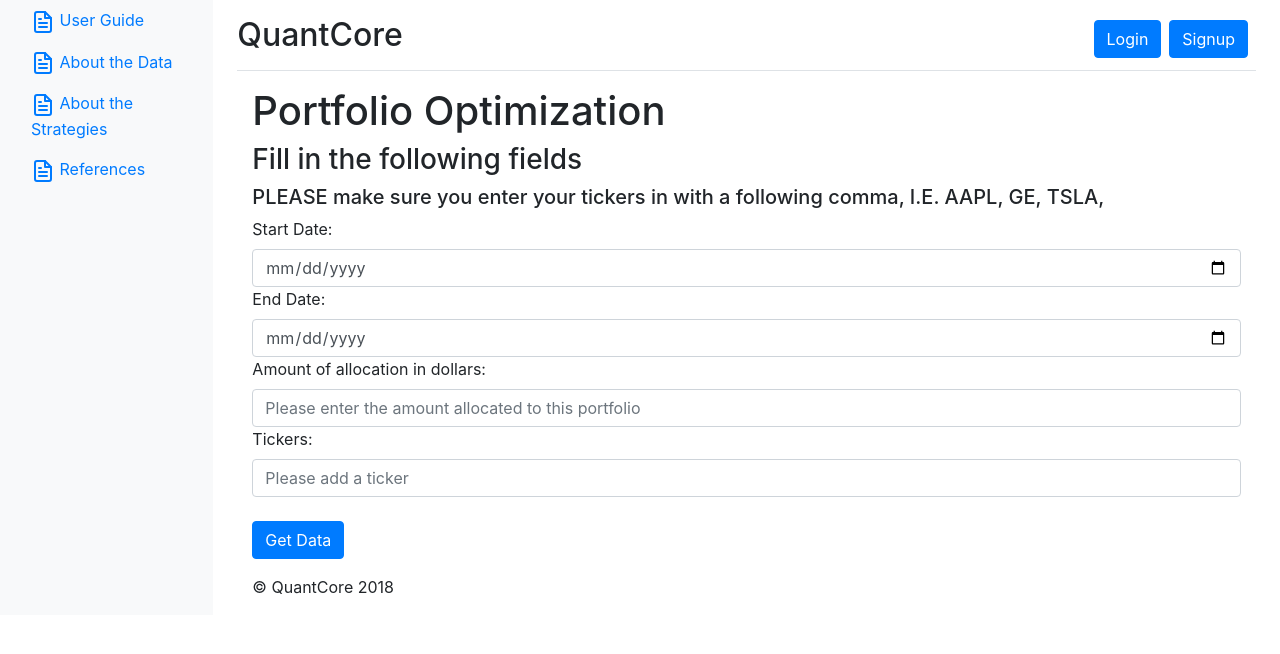
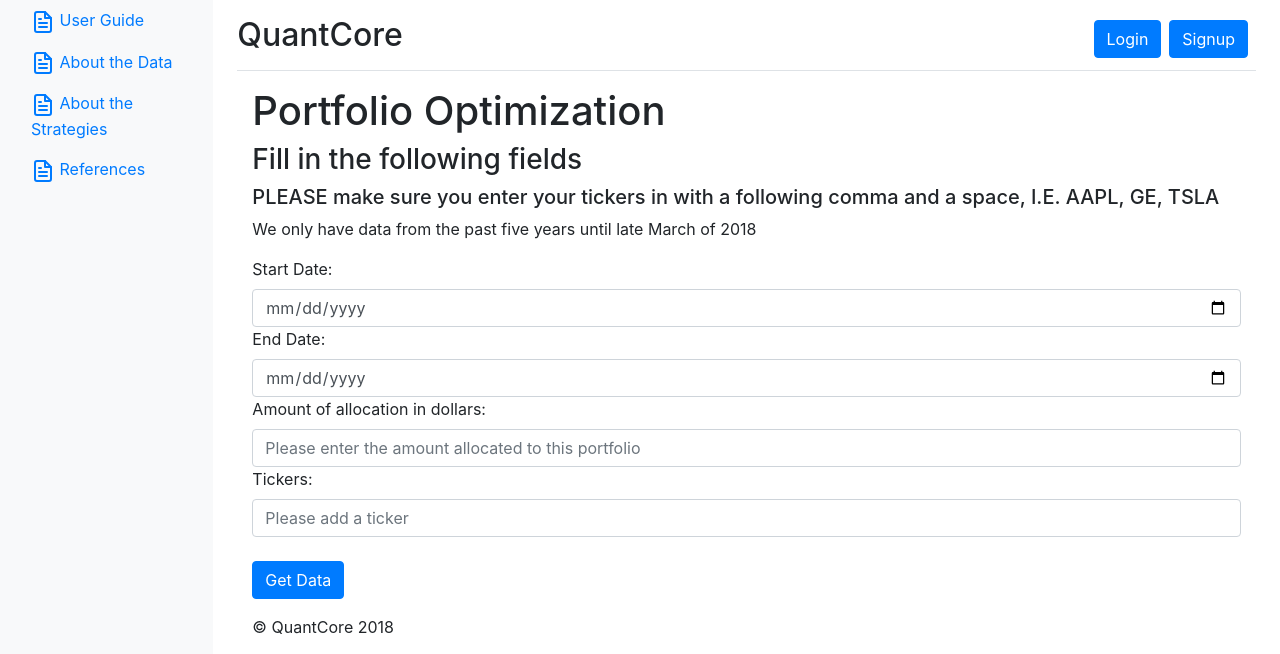
Before and after one commit to sking8484/quantcore, a Django app: page /portfolio_optimization/ in a window 1280 px wide. Shown: the part 56-710 px from the top of the page. Run offline with Django 3.2, Linux system fonts and the light colour scheme; parts of the project's set-up code (start-up, migrations or seed data) failed here and were passed over; some libraries are stand-ins or nearby versions.

Commit message:
CHANGED TO A YEAR A GO

```diff
--- a/data/views.py
+++ b/data/views.py
@@ -5,6 +5,7 @@ from datetime import datetime
 import quandl
 from . import plots, tables
 import numpy as np
+import datetime
 
 # Create your views here.
 
@@ -18,11 +19,14 @@ def get_stock_data(data_type, ticker, start, end):
     api_key = 'J84FuQJ6AzbBM8hWHviv'
     stock_columns = ['Adj. Open', 'Adj. High', 'Adj. Low', 'Adj. Close', 'Adj. Volume']
     if data_type == 'stock_data':
+        if start > pd.to_datetime('2018-03-20'):
+            start = pd.to_datetime('2017-03-20')
         try:
             stock_data = quandl.get('WIKI/' + str(ticker), start_date=start,end_date= end, api_key = api_key)
             stock_data = stock_data[stock_columns]
             return stock_data
         except Exception as e:
+            print(e)
 
             import datetime
             years = 5
--- a/port_optimization/templates/port_optimization/optimization_form.html
+++ b/port_optimization/templates/port_optimization/optimization_form.html
@@ -14,7 +14,8 @@
 
 
     <h3>Fill in the following fields</h3>
-    <h5>PLEASE make sure you enter your tickers in with a following comma, I.E. AAPL, GE, TSLA,</h5>
+    <h5>PLEASE make sure you enter your tickers in with a following comma and a space, I.E. AAPL, GE, TSLA</h5>
+    <p>We only have data from the past five years until late March of 2018</p>
 
     <h3>{{help}}</h3>
 
```
